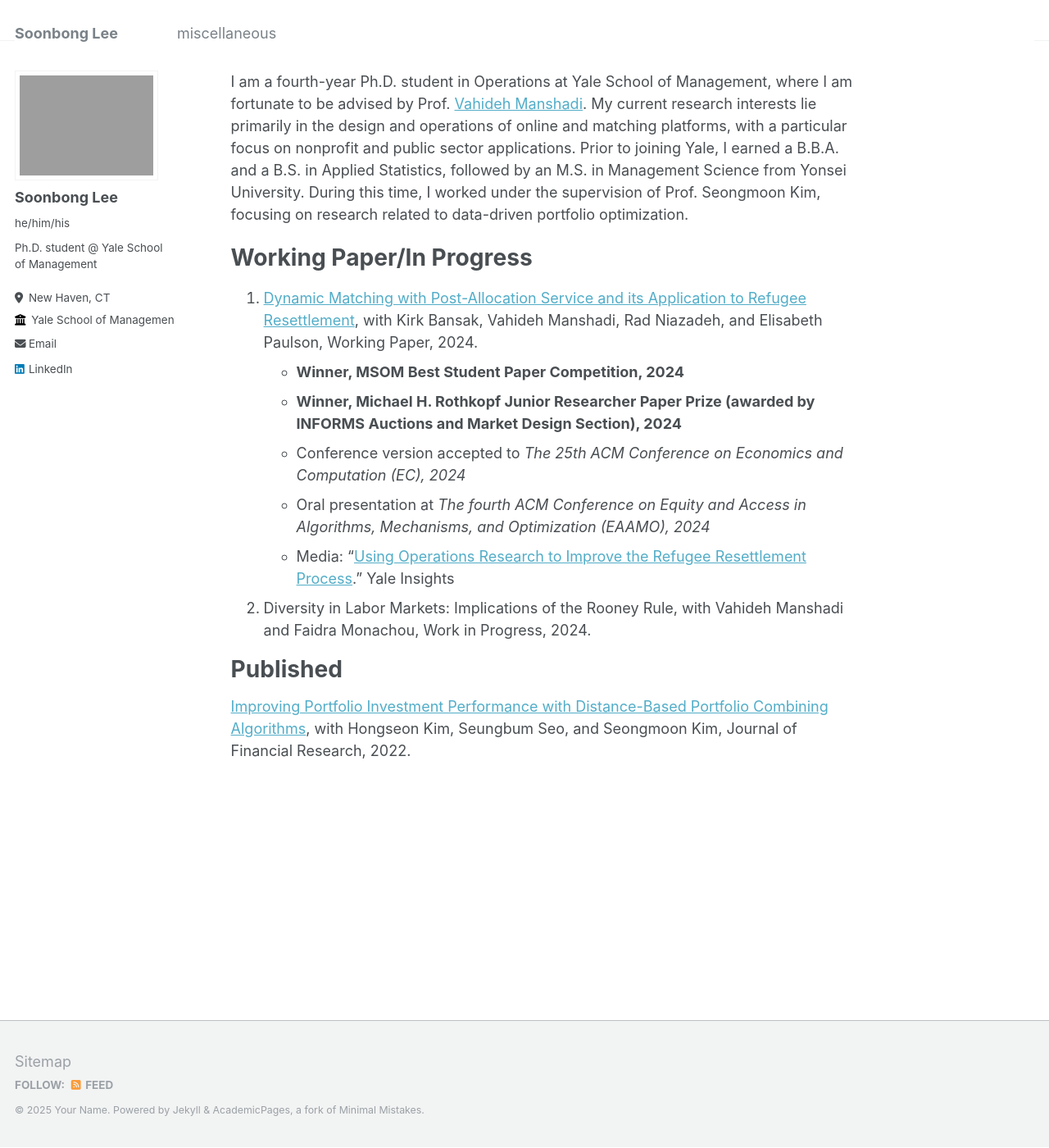
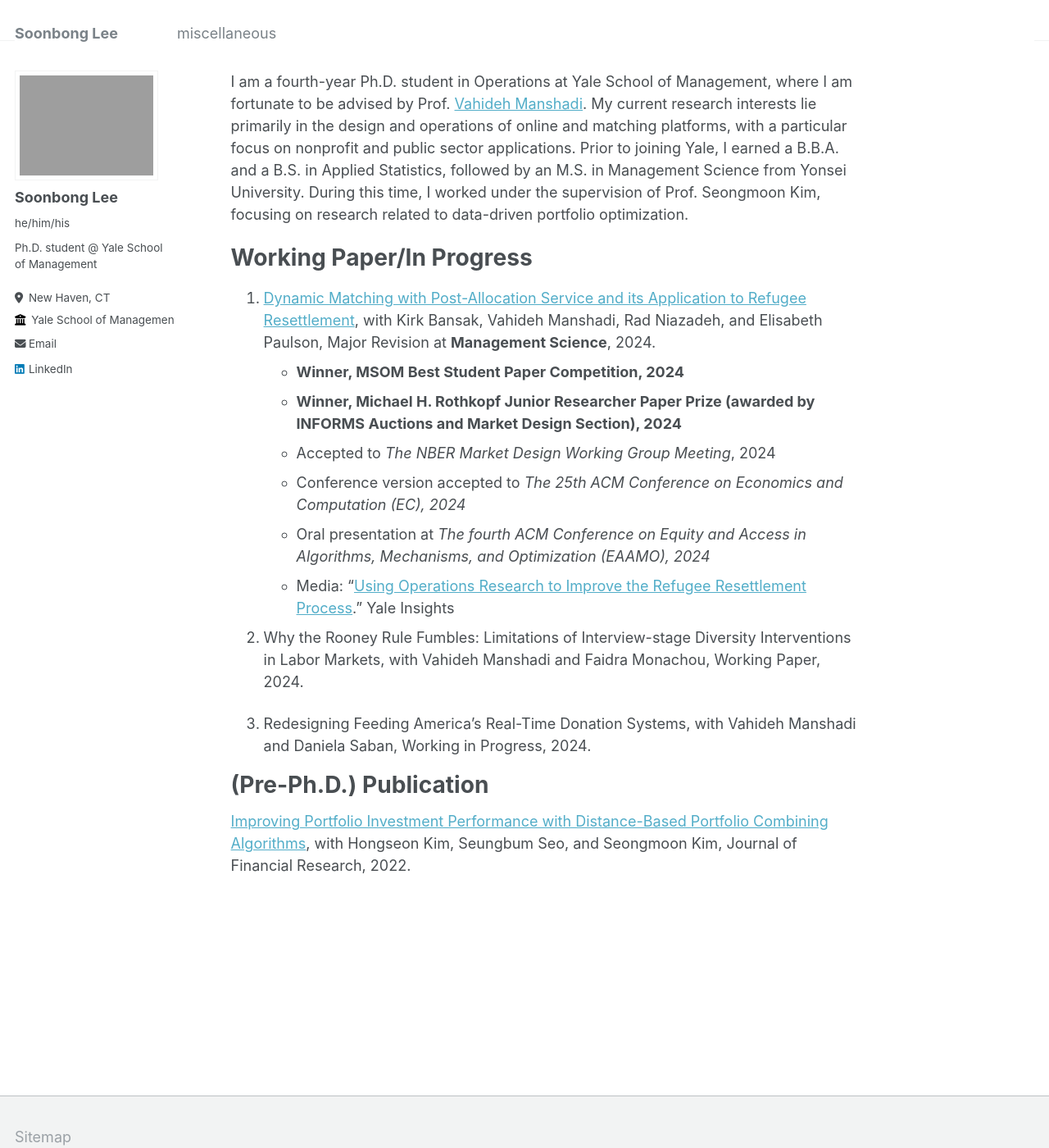
Before and after one commit to soonbong-lee/soonbong-lee.github.io, a Jekyll site: the page built from _pages/about.md, in a window 1280 px wide and 1400 px high. Shown: the whole window at 82% size. Built offline with Jekyll 4.4.1, drawn with Linux system fonts in a browser that asks for light colours.

Commit message:
Update about.md

```diff
--- a/_pages/about.md
+++ b/_pages/about.md
@@ -13,15 +13,18 @@ I am a fourth-year Ph.D. student in Operations at Yale School of Management, whe
 
 Working Paper/In Progress
 ======
-1. [Dynamic Matching with Post-Allocation Service and its Application to Refugee Resettlement](https://papers.ssrn.com/sol3/papers.cfm?abstract_id=4748762), with Kirk Bansak, Vahideh Manshadi, Rad Niazadeh, and Elisabeth Paulson, Working Paper, 2024.
+1. [Dynamic Matching with Post-Allocation Service and its Application to Refugee Resettlement](https://papers.ssrn.com/sol3/papers.cfm?abstract_id=4748762), with Kirk Bansak, Vahideh Manshadi, Rad Niazadeh, and Elisabeth Paulson, Major Revision at **Management Science**, 2024.
 - **Winner, MSOM Best Student Paper Competition, 2024**
 - **Winner, Michael H. Rothkopf Junior Researcher Paper Prize (awarded by INFORMS Auctions and Market Design Section), 2024**
+- Accepted to *The NBER Market Design Working Group Meeting*, 2024
 - Conference version accepted to *The 25th ACM Conference on Economics and Computation (EC), 2024*
 - Oral presentation at *The fourth ACM Conference on Equity and Access in Algorithms, Mechanisms, and Optimization (EAAMO), 2024*
 - Media: "[Using Operations Research to Improve the Refugee Resettlement Process](https://insights.som.yale.edu/insights/using-operations-research-to-improve-the-refugee-resettlement-process)." Yale Insights
 
-2. Diversity in Labor Markets: Implications of the Rooney Rule, with Vahideh Manshadi and Faidra Monachou, Work in Progress, 2024.
+2. Why the Rooney Rule Fumbles: Limitations of Interview-stage Diversity Interventions in Labor Markets, with Vahideh Manshadi and Faidra Monachou, Working Paper, 2024.
 
-Published
+3. Redesigning Feeding America's Real-Time Donation Systems, with Vahideh Manshadi and Daniela Saban, Working in Progress, 2024.
+
+(Pre-Ph.D.) Publication
 =====
 [Improving Portfolio Investment Performance with Distance-Based Portfolio Combining Algorithms](https://onlinelibrary.wiley.com/doi/full/10.1111/jfir.12303), with Hongseon Kim, Seungbum Seo, and Seongmoon Kim, Journal of Financial Research, 2022.
```
